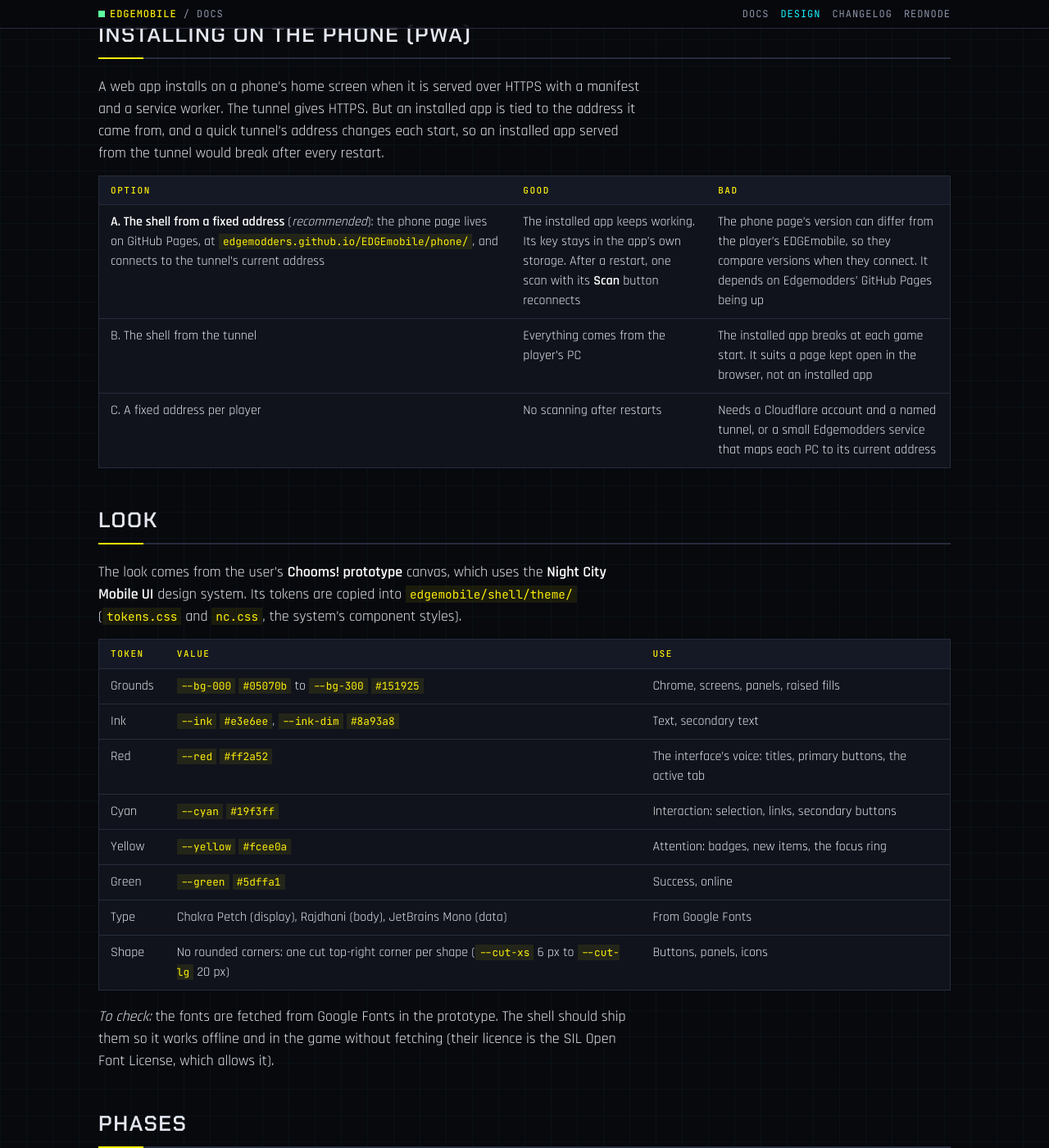
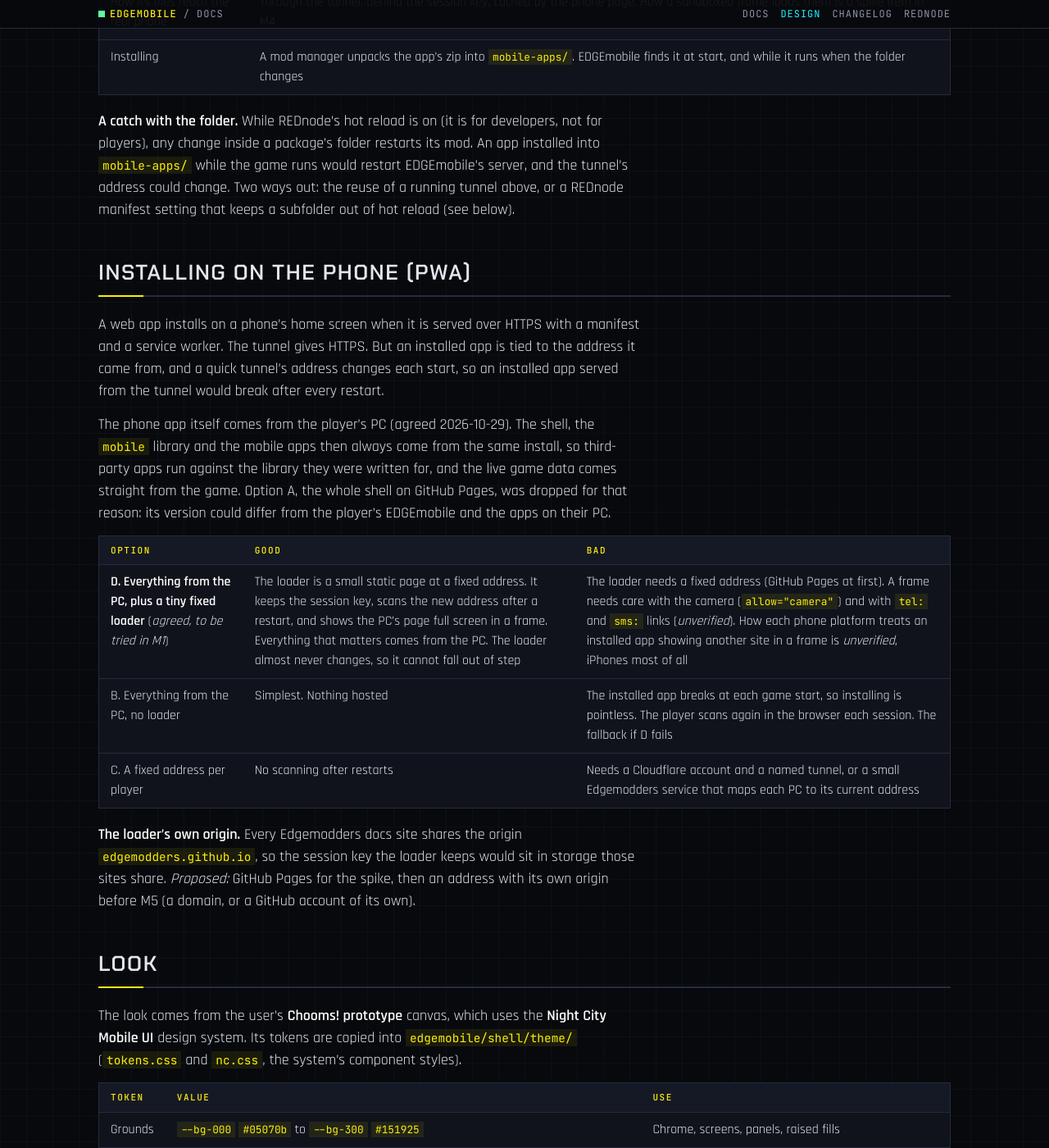
Before and after one commit to Edgemodders/EDGEmobile, a Jekyll site: the page built from docs/design.md, in a window 1280 px wide and 1400 px high, scrolled down 9008 px. Shown: the whole window at 82% size. Built offline with Jekyll 4.4.1, drawn with Linux system fonts in a browser that asks for light colours; some of the changed text lies outside the part shown.

Commit message:
Design: the phone app comes from the PC, with a fixed loader
The shell, the mobile library and the apps are served through the tunnel, so they
always match the player's install. A tiny loader page at a fixed address keeps the
installed app working after the tunnel's address changes (option D). The security
section now covers the pages the tunnel serves before pairing. M1 tests on Android.

Co-Authored-By: Claude Opus 5.5 <noreply@anthropic.com>

```diff
--- a/docs/design.md
+++ b/docs/design.md
@@ -23,6 +23,7 @@ Agreed with the user on 2026-10-28 and 2026-10-29.
 | Why now | It is a side project ahead of REDnode's schedule, because it may change and improve REDnode itself. REDnode's schedule resumes after it |
 | The two screens | A phone view in the game, on REDnode's overlay and HUD, and a real-life endpoint that a real phone opens and can install as a PWA |
 | How a real phone reaches the PC | A REDnode Node mod runs a web server on the PC, behind a free Cloudflare quick tunnel (`https://….trycloudflare.com`). EDGEmobile sets up the tunnel itself: the player never uses Cloudflare's command line and makes no Cloudflare account |
+| Where the phone app comes from | The player's PC, through the tunnel: the shell, the `mobile` library, the mobile apps and the live game data. A tiny fixed **loader** page lets the installed app find the PC again after a restart (option D in [Installing on the phone](#installing-on-the-phone-pwa); agreed 2026-10-29, to be tried in M1) |
 | How a phone gets in | The game shows a QR code. The phone scans it and shows a pairing code. The game shows the same code with **Allow** and **Deny**, and the player allows it |
 | Who gets in | Only a phone that has the QR code's link with its one-time key **and** was approved by someone at the PC. Either alone gets nothing (see [Pairing and security](#pairing-and-security)) |
 | How players are told | That the tunnel gives the PC a private web address, always together with how the two conditions keep others out. Never "exposes" (see [What players are told](#what-players-are-told)) |
@@ -57,20 +58,20 @@ The sequence the player sees, the first time:
 | 1 | The player opens EDGEmobile's **Connect a phone**. The first time, it says it will fetch Cloudflare's tunnel program (its size, from GitHub) and asks to go on | |
 | 2 | EDGEmobile fetches `cloudflared`, checks its SHA-256 against the one pinned in EDGEmobile's source, starts the local server and the tunnel, and reads the tunnel's address | |
 | 3 | The window shows a QR code, with "Scan this with your phone's camera" and a countdown | |
-| 4 | | The player scans it. The phone opens EDGEmobile's phone page, which connects and shows a pairing code, such as `482 913` |
+| 4 | | The player scans it. The phone opens the loader, which shows the PC's phone page full screen. The page connects and shows a pairing code, such as `482 913` |
 | 5 | The window shows "A phone wants to connect: **482 913**", with the phone's browser and system, and **Allow** and **Deny** | "Check that the game shows the same code" |
 | 6 | The player checks the codes match and presses **Allow** | |
-| 7 | The phone shows in **Connected phones** | The phone stores its session key and shows the EDGEmobile home screen, with no apps yet |
-| 8 | | The page offers **Install** (Add to Home screen) |
+| 7 | The phone shows in **Connected phones** | The loader stores the session key and the PC's page shows the EDGEmobile home screen, with no apps yet |
+| 8 | | The loader offers **Install** (Add to Home screen) |
 
 After a game restart, the tunnel's address is new (see [The tunnel](#the-tunnel)), so the phone has to find the PC again. A phone already paired does not need the pairing code again. It scans the QR code once more, either with its camera or with a **Scan** button in the installed app, and the home screen comes back.
 
 ### What the QR code holds
 
-*Proposed:* `https://edgemodders.github.io/EDGEmobile/phone/#h=<tunnel host>&t=<pairing token>`
+*Proposed:* `https://<loader address>/#h=<tunnel host>&t=<pairing token>`, with the loader on GitHub Pages at first (`edgemodders.github.io/EDGEmobile/phone/`).
 
-- The part after `#` (the fragment) never leaves the phone, so GitHub's servers never see the tunnel's address or the token. The page reads it and connects to the tunnel itself.
-- The page is served from one fixed address, so the installed app keeps working after the tunnel's address changes (see [Installing on the phone](#installing-on-the-phone-pwa)).
+- The part after `#` (the fragment) never leaves the phone, so the loader's host never sees the tunnel's address or the token. The loader reads it and shows `https://<tunnel host>/` in a full-screen frame.
+- The loader is served from one fixed address, so the installed app keeps working after the tunnel's address changes (see [Installing on the phone](#installing-on-the-phone-pwa)).
 
 ## Pairing and security
 
@@ -83,7 +84,7 @@ The tunnel gives the player's PC a web address on the internet, so their phone c
 
 Neither condition is enough alone. A valid link without approval waits until it expires. Approval can only be given to a phone that brought a valid link.
 
-**What anyone else gets.** The tunnel serves no pages: the phone page comes from GitHub Pages (option A below). A request without a valid key or session gets the same short refusal every time, with no hint of what was wrong, and nothing reaches the game.
+**What anyone else gets.** The tunnel serves the shell's static files and the pairing screen to anyone, since a phone needs them before it has a key. They hold no game data and no secrets, and serving them reaches nothing in the game. Everything else (game data, mobile apps' files, the WebSocket) needs a valid one-time key or session. A request without one gets the same short refusal every time, with no hint of what was wrong, and nothing reaches the game.
 
 The rules that keep it that way:
 
@@ -94,7 +95,8 @@ The rules that keep it that way:
 | **Connected phones** lists each phone with **Disconnect**, which ends its key | The player can remove a phone at any time |
 | A phone can do only what EDGEmobile and its apps offer. It never reaches REDnode's `api`, the MCP server or files | A paired phone cannot run code in the game |
 | The server listens on `127.0.0.1` only | A phone reaches it only through the tunnel, never over the home network |
-| Only the phone page's own origin may open the WebSocket (its `Origin` header is checked) | Other websites the phone visits cannot use the session |
+| Only the PC's own page may open the WebSocket: its `Origin` header must be the tunnel's own address | Other websites the phone visits cannot use the session |
+| *Proposed, designed in M2:* the loader never hands the session key to the page in its frame. It proves the key to the PC by challenge and response, and the PC proves it back, before the page gets a short-lived ticket for its WebSocket | A QR code made by someone else, naming another address, gets the loader to show that site but learns nothing from it |
 | Closing EDGEmobile, or the game, stops the server and the tunnel | Nothing stays open after the game |
 
 **Cloudflare carries the traffic.** A quick tunnel ends HTTPS at Cloudflare's edge, so the traffic is decrypted there before it travels on to the PC. *Proposed, later:* encrypt the WebSocket's messages end to end with a key carried in the QR code's fragment, which Cloudflare never sees.
@@ -217,11 +219,15 @@ A mobile app is a folder in `edgemobile/mobile-apps/<id>/`. It is plain web file
 
 A web app installs on a phone's home screen when it is served over HTTPS with a manifest and a service worker. The tunnel gives HTTPS. But an installed app is tied to the address it came from, and a quick tunnel's address changes each start, so an installed app served from the tunnel would break after every restart.
 
+The phone app itself comes from the player's PC (agreed 2026-10-29). The shell, the `mobile` library and the mobile apps then always come from the same install, so third-party apps run against the library they were written for, and the live game data comes straight from the game. Option A, the whole shell on GitHub Pages, was dropped for that reason: its version could differ from the player's EDGEmobile and the apps on their PC.
+
 | Option | Good | Bad |
 |---|---|---|
-| **A. The shell from a fixed address** (*recommended*): the phone page lives on GitHub Pages, at `edgemodders.github.io/EDGEmobile/phone/`, and connects to the tunnel's current address | The installed app keeps working. Its key stays in the app's own storage. After a restart, one scan with its **Scan** button reconnects | The phone page's version can differ from the player's EDGEmobile, so they compare versions when they connect. It depends on Edgemodders' GitHub Pages being up |
-| B. The shell from the tunnel | Everything comes from the player's PC | The installed app breaks at each game start. It suits a page kept open in the browser, not an installed app |
+| **D. Everything from the PC, plus a tiny fixed loader** (*agreed, to be tried in M1*) | The loader is a small static page at a fixed address. It keeps the session key, scans the new address after a restart, and shows the PC's page full screen in a frame. Everything that matters comes from the PC. The loader almost never changes, so it cannot fall out of step | The loader needs a fixed address (GitHub Pages at first). A frame needs care with the camera (`allow="camera"`) and with `tel:` and `sms:` links (*unverified*). How each phone platform treats an installed app showing another site in a frame is *unverified*, iPhones most of all |
+| B. Everything from the PC, no loader | Simplest. Nothing hosted | The installed app breaks at each game start, so installing is pointless. The player scans again in the browser each session. The fallback if D fails |
 | C. A fixed address per player | No scanning after restarts | Needs a Cloudflare account and a named tunnel, or a small Edgemodders service that maps each PC to its current address |
+
+**The loader's own origin.** Every Edgemodders docs site shares the origin `edgemodders.github.io`, so the session key the loader keeps would sit in storage those sites share. *Proposed:* GitHub Pages for the spike, then an address with its own origin before M5 (a domain, or a GitHub account of its own).
 
 ## Look
 
@@ -247,11 +253,11 @@ Each phase ends with a test by the user, on a real phone where it applies, befor
 | Phase | What | Status |
 |---|---|---|
 | M0 Repo and design | The repo's scaffolding and this page | Done 2026-10-29 |
-| M1 Tunnel spike | Fetch and check `cloudflared`, start a quick tunnel to a server in a REDnode mod, open a page on a real phone, a WebSocket both ways and its delay. Also: reusing a running tunnel after a mod restart, `cloudflared` ending with the game, a GitHub Pages page opening the tunnel's WebSocket, and a REDnode page window reaching `127.0.0.1` | Not started |
+| M1 Tunnel spike | Fetch and check `cloudflared`, start a quick tunnel to a server in a REDnode mod, open a page on a real phone, a WebSocket both ways and its delay. Tested on the user's Android phone; iPhones stay *unverified* until someone tests one. Also: the loader (option D) installed on a real phone, showing the PC's page full screen in a frame, with the camera and a `tel:` link from inside it; reusing a running tunnel after a mod restart; `cloudflared` ending with the game; a REDnode page window reaching `127.0.0.1` | Not started |
 | M2 Onboarding | The Connect window: the first fetch, the QR code, the pairing code with Allow and Deny, session keys, Connected phones with Disconnect, reconnecting by scan after a restart | Not started |
 | M3 The OS | The shell on both screens: the home screen (status line, clock, empty app grid, dock), the dock's actions on each screen, the phone window in the game with Pin to HUD | Not started |
 | M4 Mobile apps | `mobile-app.json`, finding apps, icons and badges, opening, swiping between apps, the home bar, sandboxed frames, the `mobile` library, a sample app and a modder's guide | Not started |
-| M5 Install on the phone | The PWA: manifest, service worker, icons, the Scan button, offline screen, version check | Not started |
+| M5 Install on the phone | The loader as a PWA: manifest, service worker, icons, the Scan button, offline screen, and its own origin | Not started |
 | M6 Chooms! | To be designed with the user | Not started |
 | Release | The zip, `requires` for REDnode, the Nexus page, the changelog | Not started |
 
@@ -259,7 +265,8 @@ Each phase ends with a test by the user, on a real phone where it applies, befor
 
 | Question | Recommendation |
 |---|---|
-| Where the phone page is served from (see [Installing on the phone](#installing-on-the-phone-pwa)) | A, a fixed address on GitHub Pages |
+| The loader's own origin (see [Installing on the phone](#installing-on-the-phone-pwa)) | GitHub Pages for the spike, an address with its own origin before M5 |
+| Where mobile apps are installed | Beside EDGEmobile's folder, in `red4ext/plugins/REDnode/mobile-apps/`, so installing one does not restart EDGEmobile under hot reload, and an EDGEmobile update never touches them |
 | The clock on the real phone | Night City's time while a save is loaded |
 | Should the two screens mirror each other's navigation? | No: shared data, separate navigation |
 | How to open the phone in the game | The launcher now, a key once REDnode has package keys |
```
Also changed, not shown: CLAUDE.md (+1 -1 lines).
